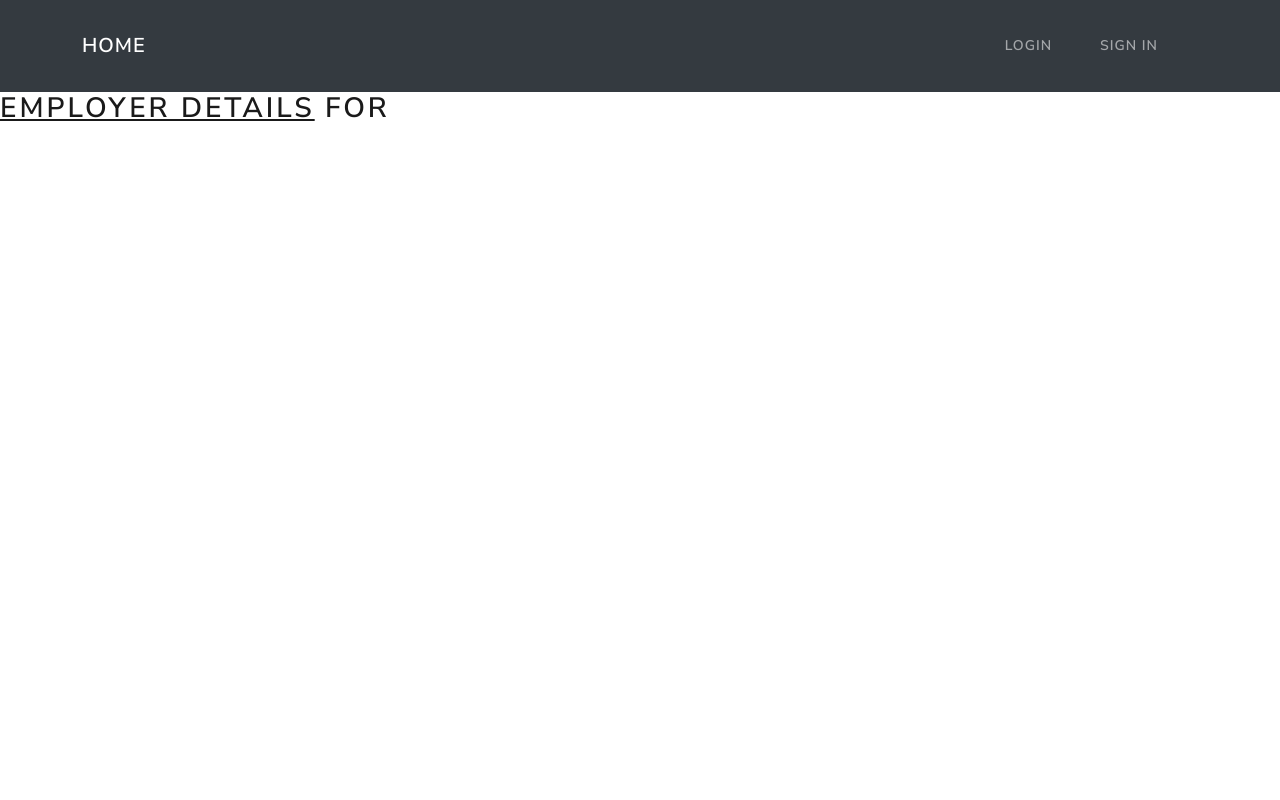
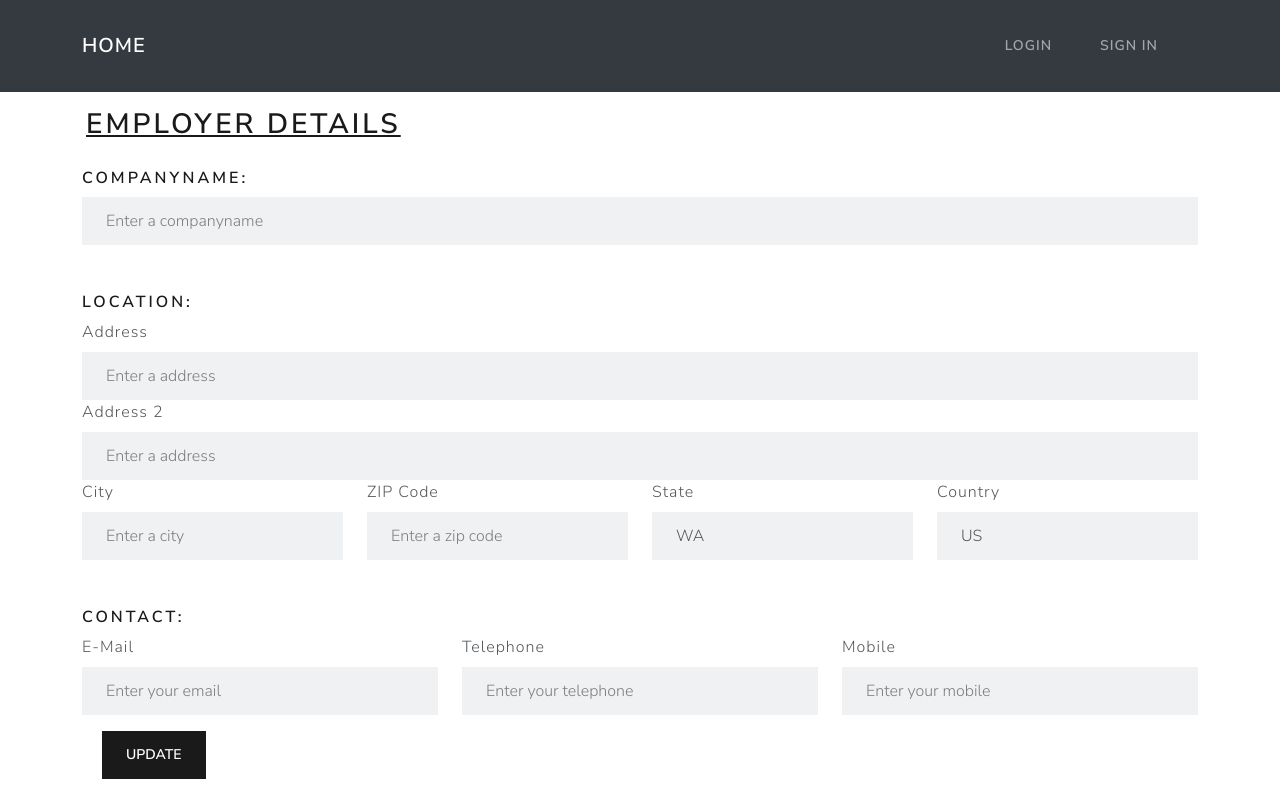
Before and after one commit to Frisianrage/application-tracker-frontend, a React (Create React App) app: page /employers/profile/1 in a window 1280 px wide. Built offline with nearby package versions, Linux system fonts and the light colour scheme; no server answers.

Commit message:
employerdetailsscreen created and cleanups

```diff
--- a/src/App.js
+++ b/src/App.js
@@ -27,6 +27,7 @@ function App() {
               <Route exact path='/signin' element={<RegisterScreen />} />
               <Route exact path='/dashboard' element={<DashboardScreen />} />
               <Route exact path='/profile' element={<ProfileScreen />} />
+              <Route exact path='/users/:id' element={<ProfileScreen />} />
               <Route exact path='/employers' element={<EmployerScreen />} />
               <Route exact path='/employers/profile/:id' element={<EmployerDetailsScreen />} />
               <Route exact path='/applications' element={<ApplicationScreen />} />
--- a/src/components/SearchBox.js
+++ b/src/components/SearchBox.js
@@ -18,7 +18,6 @@ const SearchBox = ({setEmployerData}) => {
         e.preventDefault()
         if(keyword.trim()) {
             const {data} = await axios.get(`/api/employers/search/${keyword}`, config)
-            console.log(data)
             setEmployerData(data.employers)
         } else {
             console.log("error")
@@ -26,9 +25,9 @@ const SearchBox = ({setEmployerData}) => {
     }
 
     return (
-        <Form>
+        <Form >
             <Form.Control type='text' name='q' onChange={(e) => setKeyword(e.target.value)} placeholder='Search Employer...' className='mr-sm-2 ml-sm-5'></Form.Control>
-            <Button type='submit' variant='primary' className='p-2' onClick={clickHandler}>
+            <Button type='submit' variant='primary' className='m-4' onClick={clickHandler}>
                 Search
             </Button>
         </Form>
--- a/src/screens/ApplicationListScreen.js
+++ b/src/screens/ApplicationListScreen.js
@@ -40,8 +40,7 @@ const ApplicationsListScreen = () => {
 
 
   return (
-    <>
-      <Container>
+      <Container fluid className="px-5">
         <Row className="align-items-center">
           <Col>
               <h2 className="p-3" style={{ width: '50%'}}><u>Applications</u></h2>
@@ -93,7 +92,6 @@ const ApplicationsListScreen = () => {
           </Table>
         </>
       </Container>
-    </>
   )
 }
 
--- a/src/screens/ApplicationScreen.js
+++ b/src/screens/ApplicationScreen.js
@@ -55,7 +55,6 @@ const ApplicationScreen = () => {
               </Button>
           </Col>
         </Row>
-        <>
           <Table striped bordered hover responsive className='table-sm'>
             <thead>
               <tr>
@@ -95,7 +94,6 @@ const ApplicationScreen = () => {
               )}
             </tbody>
           </Table>
-        </>
       </Container>
     </>
   )
--- a/src/screens/EmployerDetailsScreen.js
+++ b/src/screens/EmployerDetailsScreen.js
@@ -1,11 +1,22 @@
-import React, {useEffect, useState} from 'react'
+import React, {useState, useEffect} from 'react'
 import axios from 'axios'
-import {useParams} from 'react-router-dom'
+import { useParams } from 'react-router-dom';
+import {Container, Button, Form, Row, Col} from 'react-bootstrap'
 
-function EmployerDetailsScreen() {
-    const {id} = useParams()
+const EmployerDetailsScreen = () => {
+    const [companyname, setCompanyname] = useState('')
+    const [address, setAddress] = useState('')
+    const [addressTwo, setAddressTwo] = useState('')
+    const [zipCode, setZipCode] = useState('')
+    const [city, setCity] = useState('')
+    const [state, setState] = useState('WA')
+    const [country, setCountry] = useState('US')
+    const [email, setEmail] = useState('')
+    const [telephone, setTelephone] = useState('')
+    const [mobile, setMobile] = useState('')
 
-    const [employerData, setEmployerData] = useState('')
+    const {id} =useParams()
+
     const token = localStorage.getItem('jwtToken')
 
     const config = {
@@ -15,30 +26,109 @@ function EmployerDetailsScreen() {
       }
     }
 
-    const getApplication = async () => {
+    const getEmployer = async () => {
       const {data} = await axios.get(`/api/employers/profile/${id}`, config)
 
       if(data) {
-            setEmployerData(data)
+        setCompanyname(data.companyname)
+        setAddress(data.location.address)
+        setAddressTwo(data.location.addressTwo)
+        setZipCode(data.location.zip_code)
+        setCity(data.location.city)
+        setState(data.location.state)
+        setCountry(data.location.country)
+        setEmail(data.email)
+        setTelephone(data.telephone)
+        setMobile(data.mobile)
       }
     }
 
-    useEffect(() => {
-        getApplication()
-    }, [])
-/*
-    const createProductHandler = () => {
-        console.log('create')
+    const updateEmployer = async () => {
+       await axios.put(`/api/employers/profile/${id}`, { companyname, address, addressTwo, zipCode, city, state, country, email, telephone, mobile}, config)
     }
 
-    const deletHandler = (id) => {
-        if(window.confirm('Are you sure you want to delete this Product?')){
-            console.log('delete')
-        }
-    }*/
-  return (
-        <h2><u>Employer Details</u> for {employerData?.companyname} </h2>
-  );
+    useEffect(() => {
+        getEmployer()
+    },[])
+
+    const submitHandler = (e) => {
+        e.preventDefault()
+        updateEmployer()
     }
 
+    return (
+      <Container>
+        <Row>
+            <Form onSubmit={submitHandler}>
+                <Row>
+                <h2 className="p-3" style={{ width: '50%'}}><u>Employer details</u></h2>
+                </Row>
+                <Row>
+                    <Form.Label as="h5" className="mt-1 mb-2">
+                        Companyname:
+                    </Form.Label>
+                    <Form.Group controlId='companyname'>
+                        <Form.Control type='text' placeholder='Enter a companyname' value={companyname} onChange={(e) => setCompanyname(e.target.value)}></Form.Control>
+                    </Form.Group>
+                </Row>
+                <Row>
+                    <Form.Label as="h5" className="mt-5 mb-2">
+                        Location:
+                    </Form.Label>
+                    <Form.Group controlId='address'>
+                        <Form.Label>Address</Form.Label>
+                        <Form.Control type='text' placeholder='Enter a address' value={address} onChange={(e) => setAddress(e.target.value)}></Form.Control>
+                    </Form.Group>
+                    <Form.Group controlId='addressTwo'>
+                        <Form.Label>Address 2</Form.Label>
+                        <Form.Control type='text' placeholder='Enter a address' value={addressTwo} onChange={(e) => setAddressTwo(e.target.value)}></Form.Control>
+                    </Form.Group>
+                    <Form.Group as={Col} controlId='city'>
+                        <Form.Label>City</Form.Label>
+                        <Form.Control type='text' placeholder='Enter a city' value={city} onChange={(e) => setCity(e.target.value)}></Form.Control>
+                    </Form.Group>
+                    <Form.Group as={Col} controlId='zipcode'>
+                        <Form.Label>ZIP Code</Form.Label>
+                        <Form.Control type='text' placeholder='Enter a zip code' value={zipCode} onChange={(e) => setZipCode(e.target.value)}></Form.Control>
+                    </Form.Group>
+                    <Form.Group as={Col} controlId='jobdescription'>
+                        <Form.Label>State</Form.Label>
+                        <Form.Control type='text' placeholder='Enter your state' value={state} onChange={(e) => setState(e.target.value)}></Form.Control>
+                    </Form.Group>
+                    <Form.Group as={Col} controlId='Salary'>
+                        <Form.Label>Country</Form.Label>
+                        <Form.Control type='text' placeholder='Enter a country' value={country} onChange={(e) => setCountry(e.target.value)}></Form.Control>
+                    </Form.Group>
+                </Row>
+                <Row>
+                    <Form.Label as="h5" className="mt-5 mb-2">
+                        Contact:
+                    </Form.Label>
+                    <Form.Group as={Col} controlId='email'>
+                        <Form.Label>E-Mail</Form.Label>
+                        <Form.Control type='email' placeholder='Enter your email' value={email} onChange={(e) => setEmail(e.target.value)}></Form.Control>
+                    </Form.Group>
+                    <Form.Group as={Col} controlId='telephone'>
+                        <Form.Label>Telephone</Form.Label>
+                        <Form.Control type='text' placeholder='Enter your telephone' value={telephone} onChange={(e) => setTelephone(e.target.value)}></Form.Control>
+                    </Form.Group>
+                    <Form.Group as={Col} controlId='mobile'>
+                        <Form.Label>Mobile</Form.Label>
+                        <Form.Control type='text' placeholder='Enter your mobile' value={mobile} onChange={(e) => setMobile(e.target.value)}></Form.Control>
+                    </Form.Group>
+                </Row>
+                <Row>
+                </Row>
+                <Container className="justify-content-center pt-3">
+                    <Button type='submit' variant='primary' className="mx-2">
+                        Update
+                    </Button>
+                </Container>
+            </Form>
+        </Row>
+      </Container>
+    )
+}
+
+
 export default EmployerDetailsScreen
--- a/src/screens/EmployerListScreen.js
+++ b/src/screens/EmployerListScreen.js
@@ -1,9 +1,94 @@
-import React from 'react'
+import React, { useEffect, useState } from 'react'
+import axios from 'axios'
+import { LinkContainer } from 'react-router-bootstrap'
+import { Container, Table, Button, Row, Col } from 'react-bootstrap'
 
-function EmployerListScreen() {
+const EmployerListScreen = () => {
+  const [employerData, setEmployerData] = useState('')
+  const [refresh, setRefresh] = useState('false')
+
+  const token = localStorage.getItem('jwtToken')
+
+  const config = {
+    headers: {
+        'Content-Type': 'application/json',
+        'Authorization': `Bearer ${token}`
+    }
+  }
+
+  const getEmployers = async () => {
+    const {data} = await axios.get('/api/employers/admin/employerlist', config)
+
+    if(data) {
+      setEmployerData(data)
+    }
+  }
+
+  const deletHandler = async (id) => {
+    if(window.confirm('Are you sure you want to delete this Application?')){
+      const deleteApp = await axios.delete(`/api/employers/${id}`, config)
+      if(deleteApp){
+        setRefresh(true)
+      }
+    }
+  }
+
+  useEffect(() => {
+      getEmployers()
+      setRefresh(false)
+  }, [refresh])
+
+
   return (
-        <h1>Admin employer list</h1>
-  );
+      <Container fluid className="px-5">
+        <Row className="align-items-center">
+          <Col>
+              <h2 className="p-3" style={{ width: '50%'}}><u>Employers</u></h2>
+          </Col>
+        </Row>
+          <Table striped bordered hover responsive className='table-sm'>
+            <thead>
+              <tr>
+                <th>COMPANY ID</th>
+                <th>COMPANY NAME</th>
+                <th>LOCATION</th>
+                <th>CREATED AT</th>
+                <th>CREATED BY</th>
+                <th>APPLICATIONS</th>
+                <th></th>
+              </tr>
+            </thead>
+            <tbody>
+              {employerData ? (
+                employerData.map(employer => (
+                  <tr key={employer._id}>
+                      <td>{employer._id}</td>
+                      <td>{employer.companyname}</td>
+                      <td>{employer.location.city}/{employer.location.state}</td>
+                      <td>{employer.createdAt}</td>
+                      <td>{employer.user._id}</td>
+                      <td>{employer.applications.length}</td>
+                      <td>
+                        <LinkContainer to={`/employers/profile/${employer._id}`}>
+                          <Button variant='light' className='btn-sm'>
+                            <i className='fas fa-edit' />
+                          </Button>
+                        </LinkContainer>
+                        <Button variant='danger' className='btn-sm' onClick={() => deletHandler(employer._id)}>
+                          <i className='fas fa-trash' />
+                        </Button>
+                      </td>
+                  </tr>
+                ))
+                ) : (
+                <tr>
+                  <td>NO EMPLOYERS FOUND!</td>
+                </tr>
+              )}
+            </tbody>
+          </Table>
+      </Container>
+  )
 }
 
 export default EmployerListScreen
--- a/src/screens/EmployerScreen.js
+++ b/src/screens/EmployerScreen.js
@@ -56,7 +56,6 @@ const EmployerScreen = () => {
               </Button>
           </Col>
         </Row>
-        <>
           <Table striped bordered hover responsive className='table-sm'>
             <thead>
               <tr>
@@ -98,7 +97,6 @@ const EmployerScreen = () => {
               )}
             </tbody>
           </Table>
-        </>
       </Container>
     </>
   )
--- a/src/screens/UserListScreen.js
+++ b/src/screens/UserListScreen.js
@@ -41,7 +41,7 @@ const UserListScreen = () => {
 
   return (
     <>
-      <Container>
+      <Container fluid className="px-5">
         <Row className="align-items-center">
           <Col>
               <h2 className="p-3" style={{ width: '50%'}}><u>USERS</u></h2>
```
Also changed, not shown: src/components/FindEmployer.js (+5 -22 lines), src/screens/ProfileScreen.js (+22 -13 lines). Lines whose indentation alone changed are shown as unchanged.
